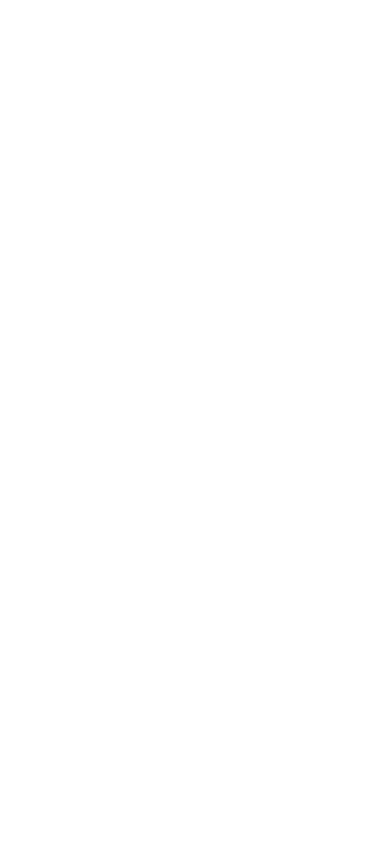
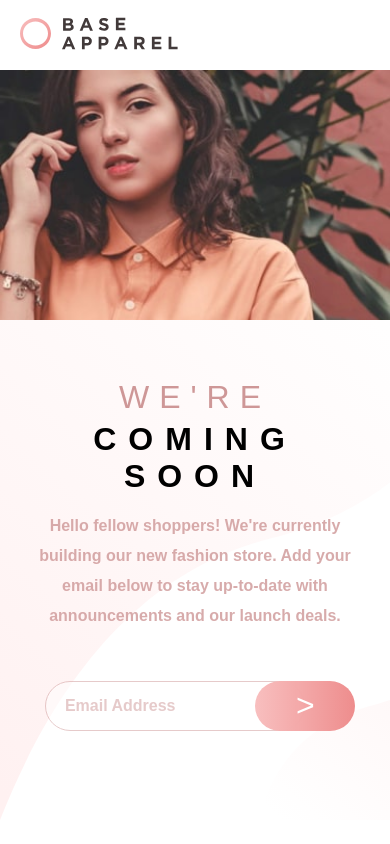
Before and after one commit to CorbicBojana/JS4, a website: page dist/index.html in a window 390 px wide. Drawn offline with nearby package versions, Linux system fonts and the light colour scheme; files that its build step writes are made by us from their sources.

Commit message:
add style

```diff
--- /dev/null
+++ b/app/js/main.js
@@ -0,0 +1,46 @@
+var email_check = document.getElementById("input");
+var button = document.querySelector("button");
+var exp = /^([a-zA-Z0-9_.+-])+\@(([a-zA-Z0-9-])+\.)+([a-zA-Z0-9]{2,4})+$/;
+
+
+function emailcheck(){
+   if (exp.test(email_check.value))
+  {
+    return (true)
+  }
+    return (false)
+}
+
+function check (){
+   if (emailcheck() === false){
+       document.getElementById("input").style.borderColor = "red";
+       document.getElementById("input").style.borderWidth = "2px";
+       document.getElementById("input").style.backgroundImage = "url('images/icon-error.svg')";
+       document.getElementById("error_message").style.display = "block";
+   }
+   else{
+       document.getElementById("input").style.borderColor = "hsl(0, 36%, 70%)";
+       document.getElementById("input").style.backgroundColor = "white";
+       document.getElementById("input").style.backgroundImage = "none";
+       document.getElementById("error_message").style.display = "none";
+   }
+}
+
+function keycheck (event){
+    if (emailcheck() === false && event.keyCode === 13){
+        document.getElementById("input").style.borderColor = "red";
+        document.getElementById("input").style.borderWidth = "2px";
+        document.getElementById("input").style.backgroundImage = "url('images/icon-error.svg')";
+        document.getElementById("error_message").style.display = "block";
+    }
+    else{
+        document.getElementById("input").style.borderColor = "hsl(0, 36%, 70%)";
+        document.getElementById("input").style.backgroundColor = "white";
+        document.getElementById("input").style.backgroundImage = "none";
+        document.getElementById("error_message").style.display = "none";
+    }
+ }
+
+
+button.addEventListener("click", check);
+email_check.addEventListener("keypress", keycheck);
--- /dev/null
+++ b/app/scss/_media.scss
@@ -0,0 +1,57 @@
+@media only screen and (max-width: 980px) {
+    .grid_box {
+      display: grid;
+      grid-template-columns: 1fr;
+      grid-template-rows: 70px 250px 500px;
+      background-image: none;
+    }
+
+    h1, h2 {
+      font-size: 2em;
+      text-align: center;
+    }
+
+    h3 {
+      font-size: 1em;
+      text-align: center;
+    }
+
+    .logo_box {
+      margin-left: 20px;
+      justify-content: flex-start;
+      align-items: center;
+      grid-column: 1/2;
+      grid-row: 1/2;
+    }
+
+    .side_img {
+      grid-column: 1/2;
+      grid-row: 2/3;
+      background-image: url("../../dist/images/hero-mobile.jpg");
+      background-size: cover;
+    }
+
+    .info_box {
+      grid-column: 1/2;
+      grid-row: 3/4;
+      align-items: center;
+      background-image: url("../../dist/images/bg-pattern-desktop.svg");
+      background-size: cover;
+    }
+
+    .info {
+      width: 90%;
+    }
+
+    .input_box {
+      grid-template-columns: 4fr 1fr;
+      margin-left: 25px;
+    }
+
+    .text_box {
+      background-image: url("");
+      background-position: 76% 50%;
+      background-repeat: no-repeat;
+      background-size: 20px;
+    }
+  }
--- a/app/scss/main.scss
+++ b/app/scss/main.scss
@@ -0,0 +1,137 @@
+html, body {
+    margin: 0px;
+    font-family: 'Josefin Sans', sans-serif;
+    height: 100%;
+  }
+
+  h1 {
+    margin-bottom: 5px;
+    font-weight: 400;
+    letter-spacing: 10px;
+    font-size: 6em;
+    color: hsl(0, 36%, 70%);
+    text-align: left;
+  }
+
+  h2 {
+    margin-top: 0px;
+    margin-bottom: 5px;
+    font-weight: 900;
+    letter-spacing: 12px;
+    font-size: 6em;
+  }
+
+  h3 {
+    font-weight: 900;
+    line-height: 30px;
+    color: hsl(0, 36%, 70%);
+    opacity: .8;
+    margin-bottom: 50px;
+  }
+
+  .logo_box {
+    display: flex;
+    justify-content: center;
+  }
+
+  .logo {
+    display: flex;
+    align-items: flex-end;
+    width: 50%;
+  }
+
+  .button {
+    border-radius: 50px;
+    width: 100px;
+    height: 50px;
+    background-image: linear-gradient(to right, hsl(0, 80%, 86%), hsl(0, 74%, 74%));
+    border: none;
+    font-size: 2em;
+    color: white;
+    margin-left: -50px;
+    opacity: .99;
+  }
+
+  .side_img {
+    grid-column: 2/3;
+    grid-row: 1/3;
+    background-image: url("../../dist/images/hero-desktop.jpg");
+    background-size: cover;
+  }
+
+  .body_grid {
+    height: 100vh;
+  }
+
+  .grid_box {
+    display: grid;
+    background-image: url("../../dist/images/bg-pattern-desktop.svg");
+    background-size: cover;
+    grid-template-columns: 55% 45%;
+    grid-template-rows: 10% 90%;
+    height: 100vh;
+  }
+
+  .info_box {
+    display: flex;
+    justify-content: center;
+    align-items: center;
+  }
+
+  .info {
+    width: 50%;
+    height: 85%;
+  }
+
+  .input_box {
+    display: grid;
+    grid-template-columns: 1fr 1fr;
+  }
+
+  .text_box {
+    border-radius: 50px;
+    grid-column: 1/2;
+    border-style: solid;
+    border-color: hsl(0, 36%, 70%);
+    border-width: 1px;
+    opacity: .5;
+    padding-left: 15px;
+    font-weight: bolder;
+    font-size: 1em;
+    background-image: url("");
+    background-position: 75% 50%;
+    background-repeat: no-repeat;
+    background-size: 20px;
+
+    &:focus {
+      outline: none;
+    }
+  }
+
+  .button {
+    &:focus {
+      outline: none;
+    }
+
+    &:hover, &:active {
+      background-image: linear-gradient(to right, hsl(0, 0%, 100%), hsl(0, 36%, 70%));
+    }
+  }
+
+  ::placeholder {
+    font-family: 'Josefin Sans', sans-serif;
+    font-size: 1em;
+    font-weight: bolder;
+    color: hsl(0, 36%, 70%);
+    padding-bottom: -15px;
+  }
+
+  #error_message {
+    display: none;
+    margin-top: 10px;
+    margin-left: 20px;
+    font-weight: bold;
+    color: red;
+  }
+
+  @import "media";
```
Also changed, not shown: dist/css/main.css (added), dist/css/main.min.css (added), dist/images/bg-pattern-desktop.svg (added), dist/images/favicon-32x32.png (added), dist/images/hero-desktop.jpg (added), dist/images/hero-mobile.jpg (added), dist/images/icon-arrow.svg (added), dist/images/icon-error.svg (added), dist/images/logo.svg (added), dist/index.html.
